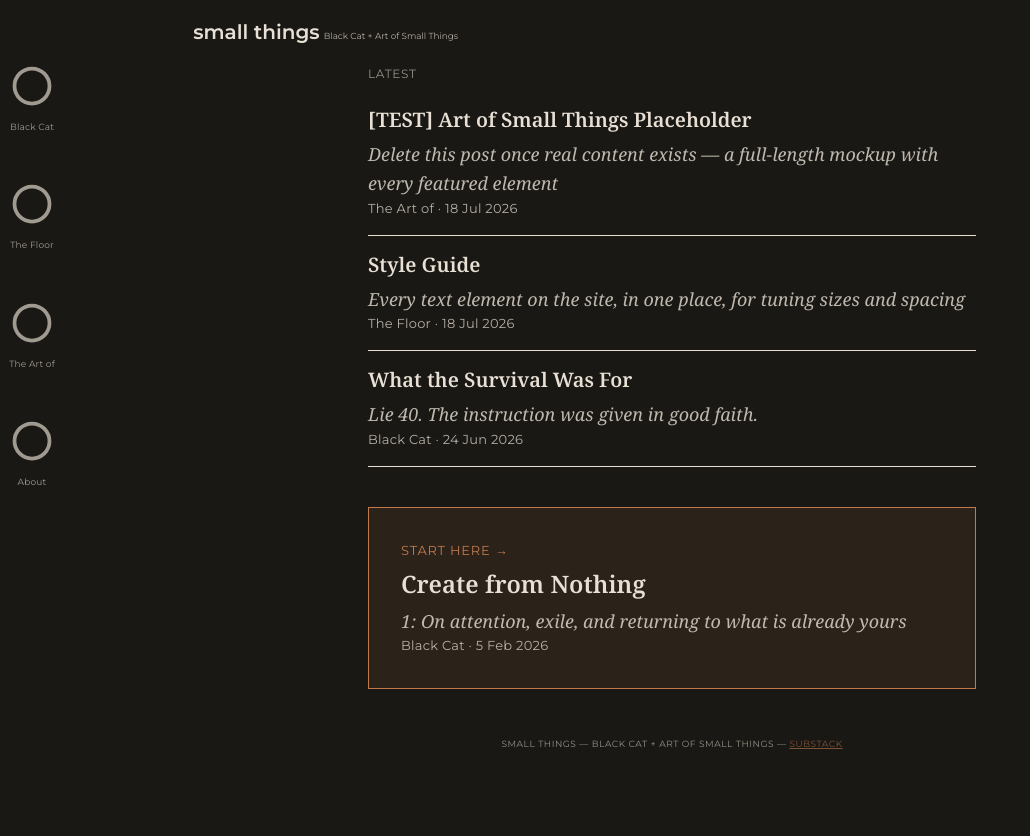
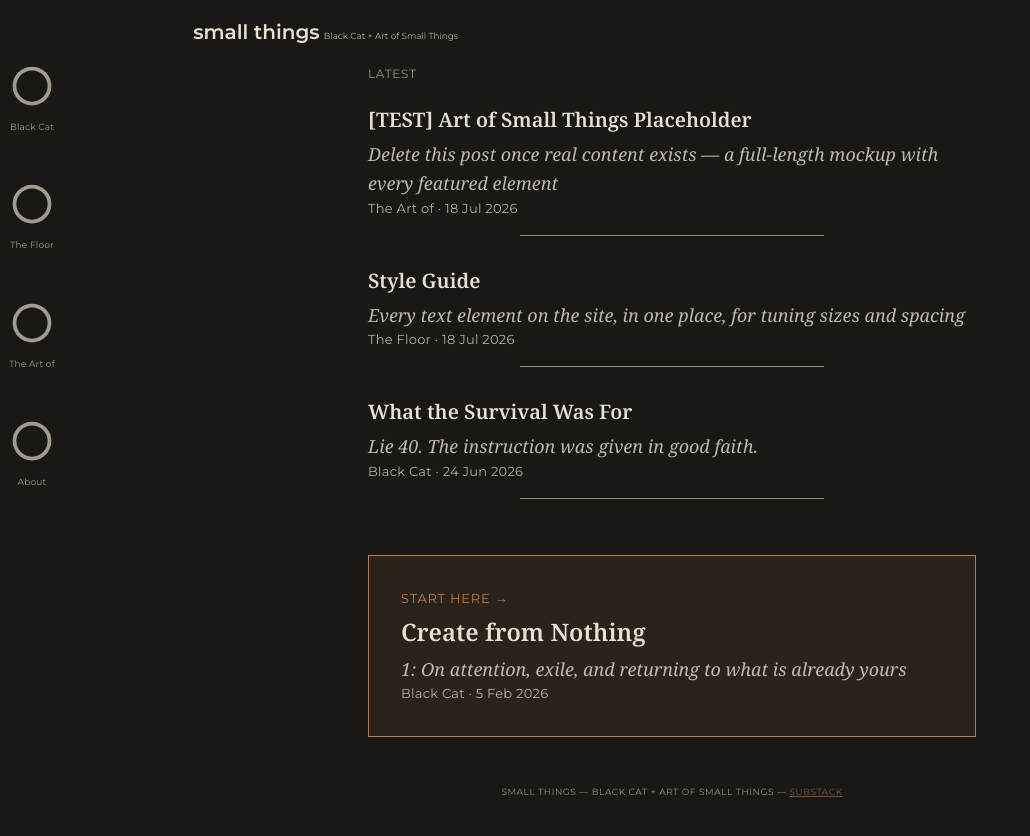
Before and after one commit to 2pix/small-things, a Jekyll site: the page built from index.html, in a window 1280 px wide. Shown: the top 836 px of the page, without its empty margins (0-1030 px from the left). Built offline with Jekyll 4.4.1, drawn with Linux system fonts in a browser that asks for light colours.

Commit message:
Shrink home page feed divider to a thin centred line matching caption text shade
Co-Authored-By: Claude Sonnet 5 <noreply@anthropic.com>

```diff
--- a/assets/css/style.css
+++ b/assets/css/style.css
@@ -419,6 +419,19 @@ main {
   border-bottom: 1px solid;
 }
 
+/* Home page feed - divider shrunk to a thin centred line instead of a full-width rule */
+.latest .post-card {
+  border-bottom: none;
+}
+
+.latest .post-card::after {
+  content: "";
+  display: block;
+  width: 50%;
+  margin: var(--space-2) auto 0;
+  border-bottom: 1px solid color-mix(in srgb, var(--color-text) 60%, transparent);
+}
+
 .post-card.post-card--start-here {
   border: 1px solid var(--color-accent);
   background: color-mix(in srgb, var(--color-accent) 10%, transparent);
```
